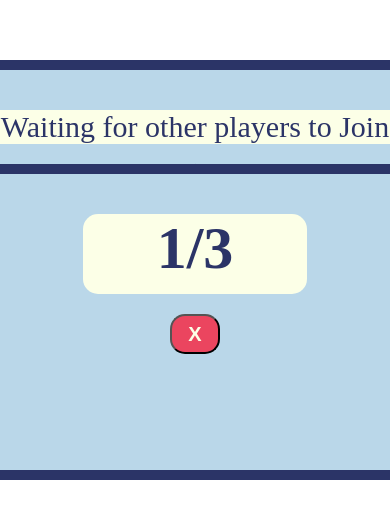
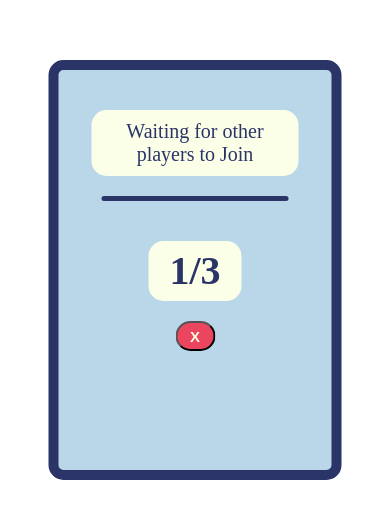
Before and after one commit to VKneider/stop, a website: page src/public/Slice/templates/WaitingModal.html in a window 390 px wide. Shown: the part 152-670 px from the top of the page. Drawn offline with Linux system fonts and the light colour scheme; files that its build step writes are made by us from their sources.

Commit message:
feat: modified css for components button input and waiting modal

```diff
--- a/src/public/Slice/css/Button.css
+++ b/src/public/Slice/css/Button.css
@@ -41,3 +41,7 @@
   box-shadow: none;
   transform: translateY(0);
 }
+
+#css{
+  display: none;
+}
--- a/src/public/Slice/css/Input.css
+++ b/src/public/Slice/css/Input.css
@@ -5,3 +5,7 @@
 	margin: 8px 0;
 	width: 100%;
 }
+
+#css{
+	display: none;
+}
--- a/src/public/Slice/css/WaitingModal.css
+++ b/src/public/Slice/css/WaitingModal.css
@@ -72,3 +72,29 @@
     height: 80px;
     font-weight: 600;
 }
+
+@media screen and (max-width: 600px) {
+    .main{
+        width: 70%;
+    }
+    #main-text{
+        font-size: 20px;
+        padding: 10px;
+    }
+    #players{
+        line-height: 60px;
+        height: 60px;
+        font-size: 40px;
+    }
+    #closeBtn{
+        width: 40px;
+        height: 30px;
+        font-size: 15px;
+    }
+    .spacing{
+        height: 5px;
+    }
+
+
+
+}
```
